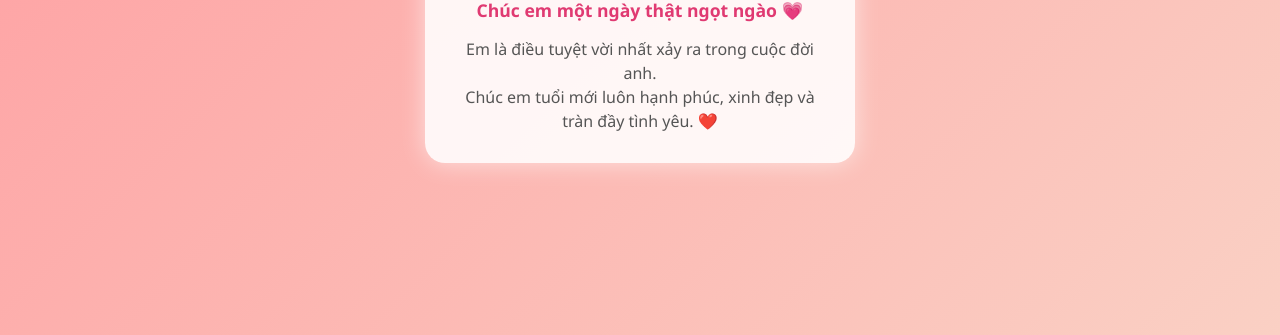
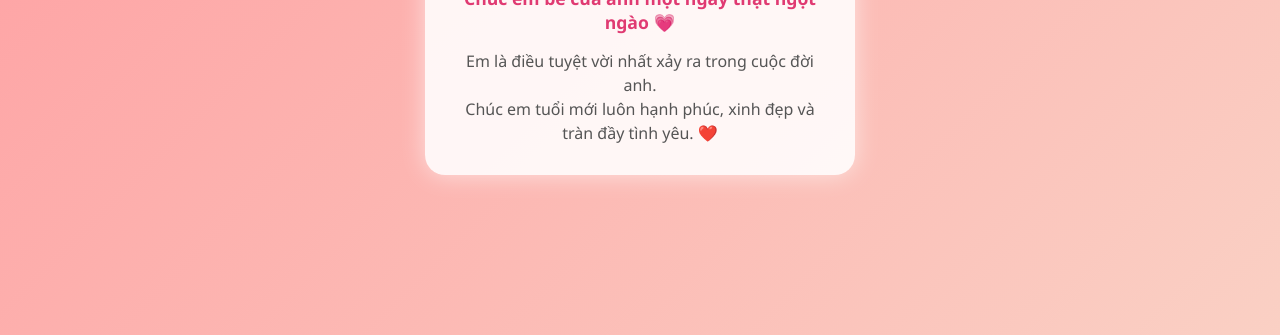
Before and after one commit to bmtuan/birthday, a plain HTML site: page index.html in a window 1280 px wide. Shown: the part 465-800 px from the top of the page. Drawn offline with Linux system fonts and the light colour scheme.

Commit message:
refactor

```diff
--- a/index.html
+++ b/index.html
@@ -150,7 +150,7 @@
         <img src="image.jpg" class="avatar" alt="Birthday girl">
 
         <h1>Happy Birthday, My Love 🎂</h1>
-        <h2>Chúc em một ngày thật ngọt ngào 💗</h2>
+        <h2>Chúc em bé của anh một ngày thật ngọt ngào 💗</h2>
 
         <p>
             Em là điều tuyệt vời nhất xảy ra trong cuộc đời anh.<br>
```
Also changed, not shown: 1 other file.
